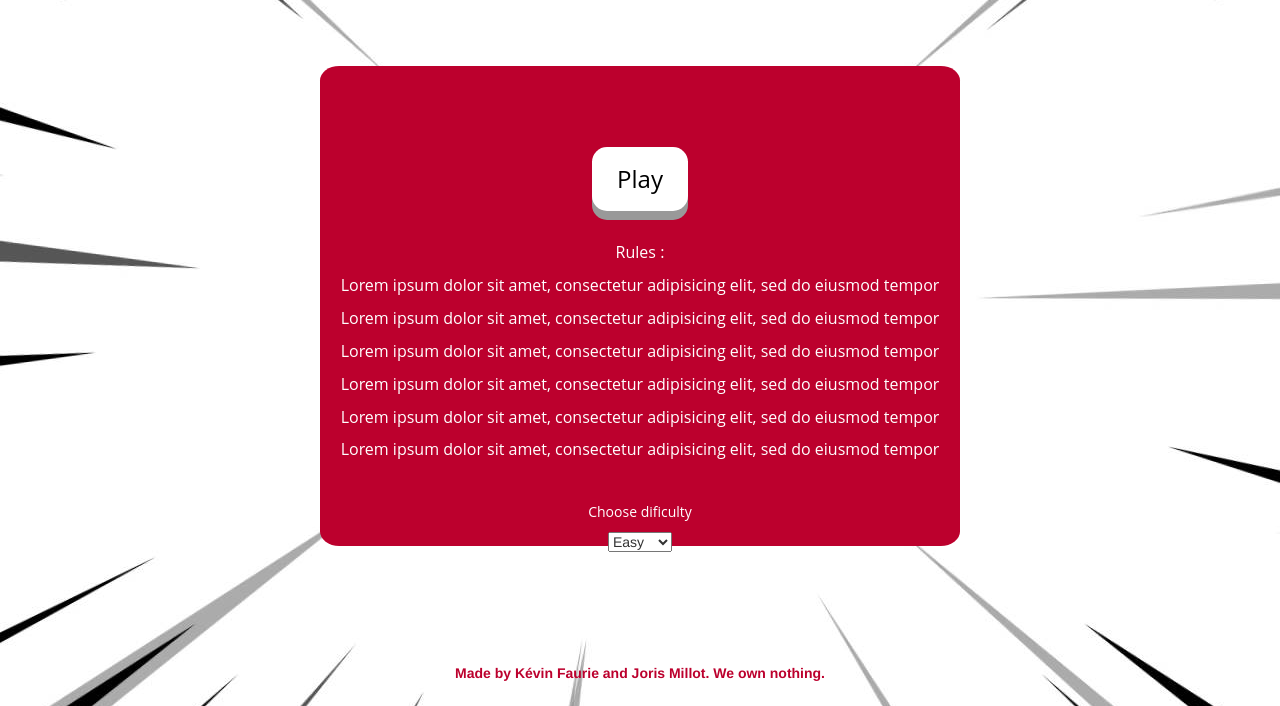
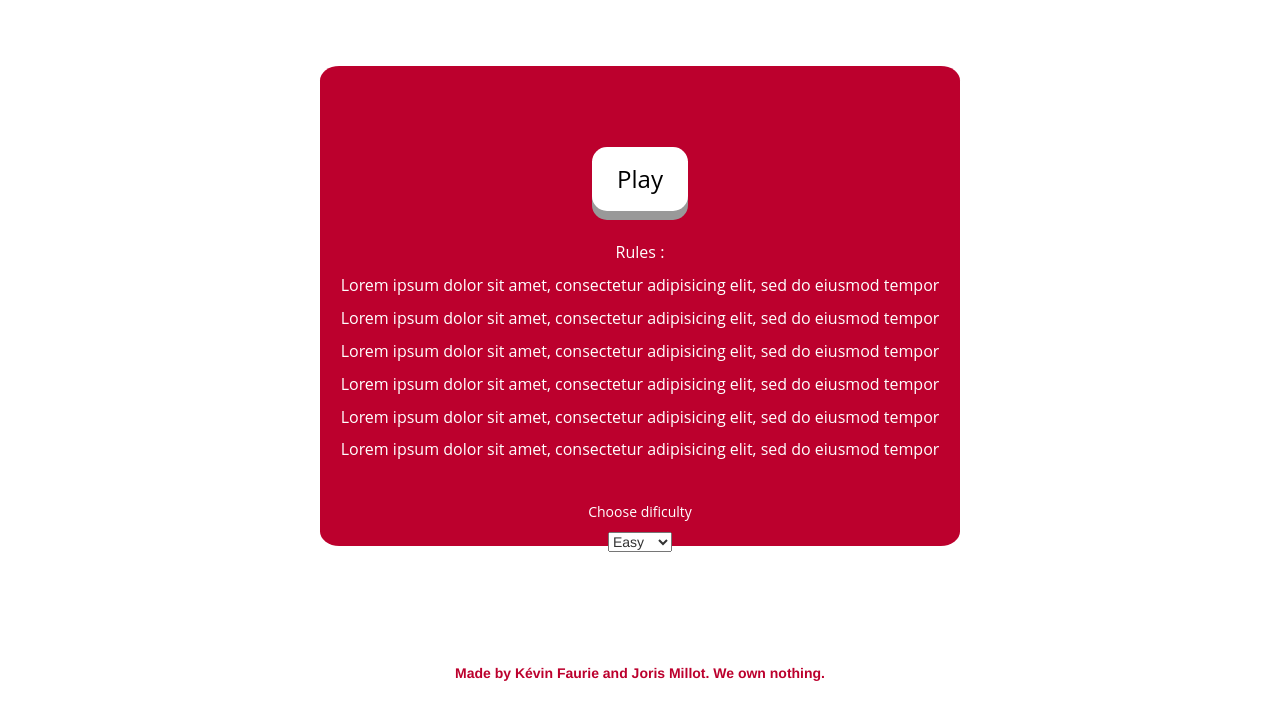
Before and after one commit to JorisMillot/AniBlind, a plain HTML site: page index.html in a window 1280 px wide. Shown: the part 94-800 px from the top of the page. Drawn offline with nearby package versions, Linux system fonts and the light colour scheme.

Commit message:
Kévin css

```diff
--- a/css/index.css
+++ b/css/index.css
@@ -9,8 +9,8 @@
 }
 
 body{
-    background:url(../src/image/background.jpg) no-repeat fixed center;
-
+    /*background:url(../src/image/background.jpg) no-repeat fixed center; */
+    background-image: white;
 }
 
 header,footer{
```
